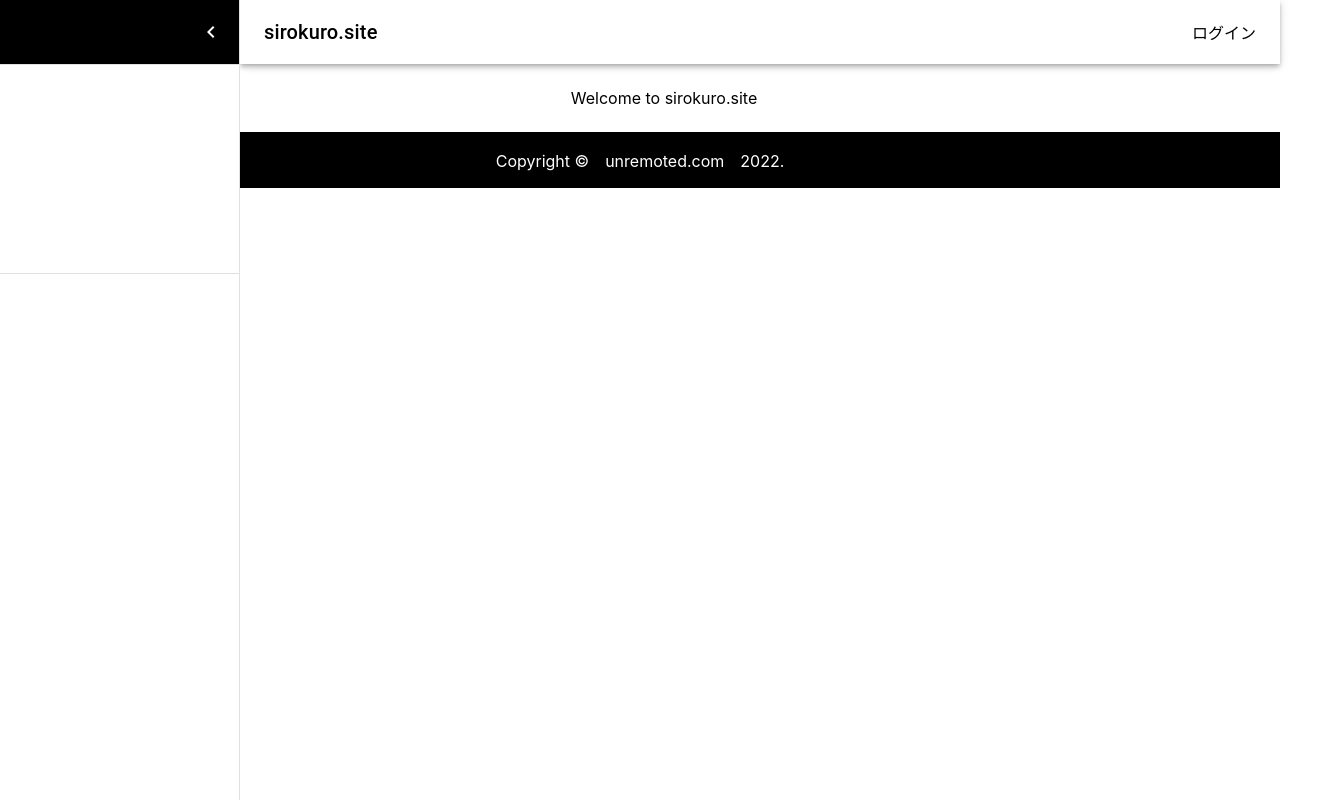
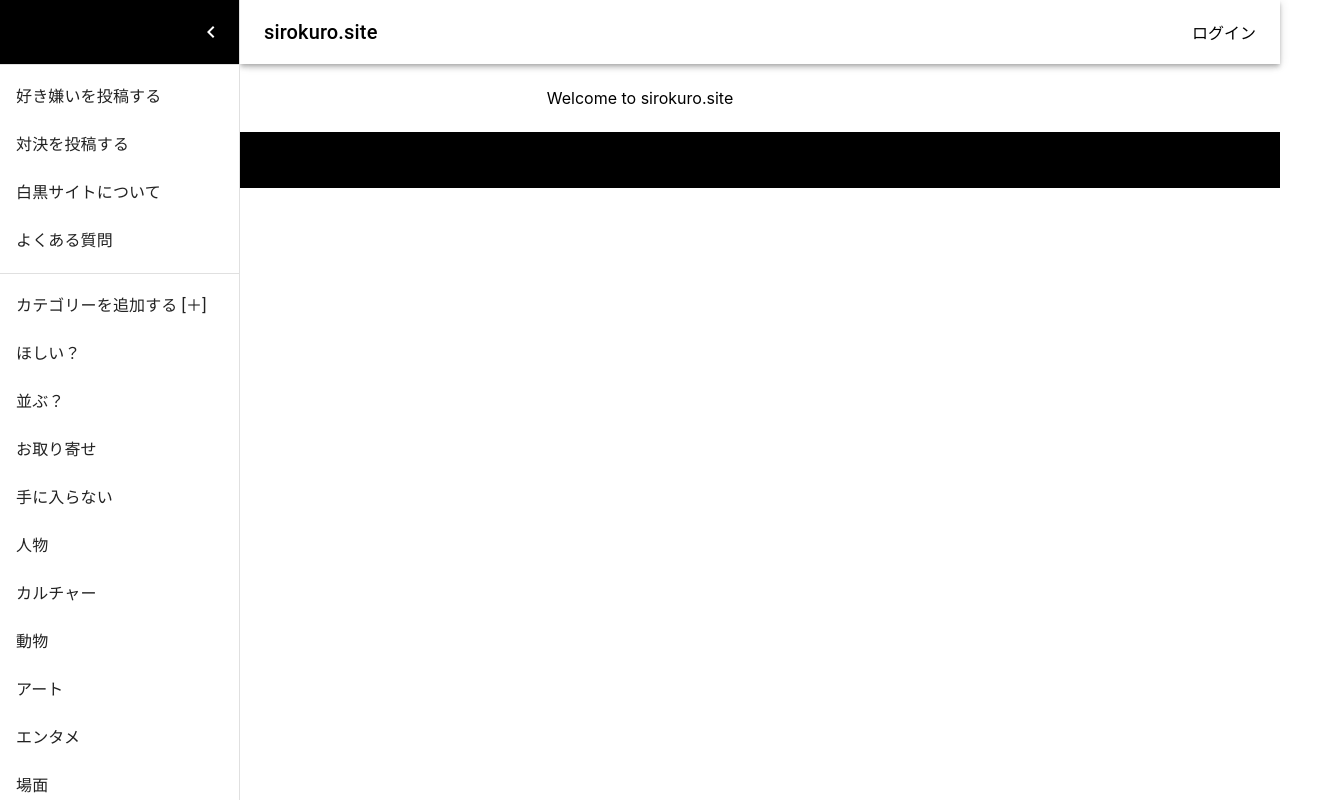
Before and after one commit to unrcom/sirokuro-dev3, a Next.js app in the folder src/: page / in a window 1280 px wide. Both pictures are taken after a click on the button "open drawer". Shown: the whole page, 1328 px wide, since content can reach past the window. Built offline with nearby package versions, Linux system fonts and the light colour scheme.

Commit message:
Layout.tsx style Edited

```diff
--- a/src/components/Layout.tsx
+++ b/src/components/Layout.tsx
@@ -24,7 +24,7 @@ import InboxIcon from "@mui/icons-material/MoveToInbox";
 import MailIcon from "@mui/icons-material/Mail";
 import Button from "@mui/material/Button";
 
-// import styles from "./Layout.module.css";
+import styles from "./Layout.module.css";
 
 type Title = {
   title: string;
@@ -176,15 +176,12 @@ export const Layout: FC<Title> = ({ children, title = "sirokuro.site" }) => {
           // color="inherit"
           // color="default"
         >
-          {/* <DrawerHeader className={styles.Bgblack}> */}
-          <DrawerHeader className="Bgblack">
+          <DrawerHeader className={styles.Bgblack}>
             <IconButton onClick={handleDrawerClose}>
               {theme.direction === "ltr" ? (
-                // <ChevronLeftIcon className={styles.Text} />
-                <ChevronLeftIcon className="Text" />
+                <ChevronLeftIcon className={styles.Text} />
               ) : (
-                // <ChevronRightIcon className={styles.Text} />
-                <ChevronRightIcon className="Text" />
+                <ChevronRightIcon className={styles.Text} />
               )}
             </IconButton>
           </DrawerHeader>
@@ -197,12 +194,13 @@ export const Layout: FC<Title> = ({ children, title = "sirokuro.site" }) => {
               "よくある質問",
             ].map((text, index) => (
               //   <ListItem button key={text} className={styles.Bgblack}>
-              <ListItem button key={text} className="Bgblack">
+              <ListItem button key={text}>
+                {" "}
                 {/* <ListItemIcon>
                 {index % 2 === 0 ? <InboxIcon /> : <MailIcon />}
               </ListItemIcon> */}
                 {/* <ListItemText primary={text} className={styles.Text} /> */}
-                <ListItemText primary={text} className="Text" />
+                <ListItemText primary={text} />
               </ListItem>
             ))}
           </List>
@@ -237,13 +235,13 @@ export const Layout: FC<Title> = ({ children, title = "sirokuro.site" }) => {
               "ギャンブル",
             ].map((text, index) => (
               //   <ListItem button key={text} className={styles.Bgblack}>
-              <ListItem button key={text} className="Bgblack">
+              <ListItem button key={text}>
                 {" "}
                 {/* <ListItemIcon>
                 {index % 2 === 0 ? <InboxIcon /> : <MailIcon />}
               </ListItemIcon> */}
                 {/* <ListItemText primary={text} className={styles.Text} /> */}
-                <ListItemText primary={text} className="Text" />
+                <ListItemText primary={text} />
               </ListItem>
             ))}
           </List>
--- a/src/styles/globals.css
+++ b/src/styles/globals.css
@@ -18,45 +18,3 @@ a {
 .text-center {
   text-align: center;
 }
-
-/* for Loyout.tsx */
-.LayoutMain {
-  display: flex;
-  width: 100vw;
-  flex: 1 1 0%;
-  flex-direction: column;
-  align-items: center;
-  justify-content: center;
-}
-.Bgblack {
-  background-color: black;
-}
-.Bgblack .Text {
-  color: white;
-}
-.Bgblack .Text:hover {
-  color: black;
-}
-.Title {
-  color: black;
-  cursor: pointer;
-}
-.Footer {
-  display: flex;
-  height: 3rem;
-  width: 100%;
-  align-items: center;
-  justify-content: center;
-  border-top-width: 1px;
-}
-/* "flex h-12 w-full items-center justify-center border-t" */
-.Copy {
-  display: flex;
-  align-items: center;
-  color: white;
-}
-/* "flex items-center" */
-.TextWhite {
-  color: white;
-  text-align: center;
-}
```
